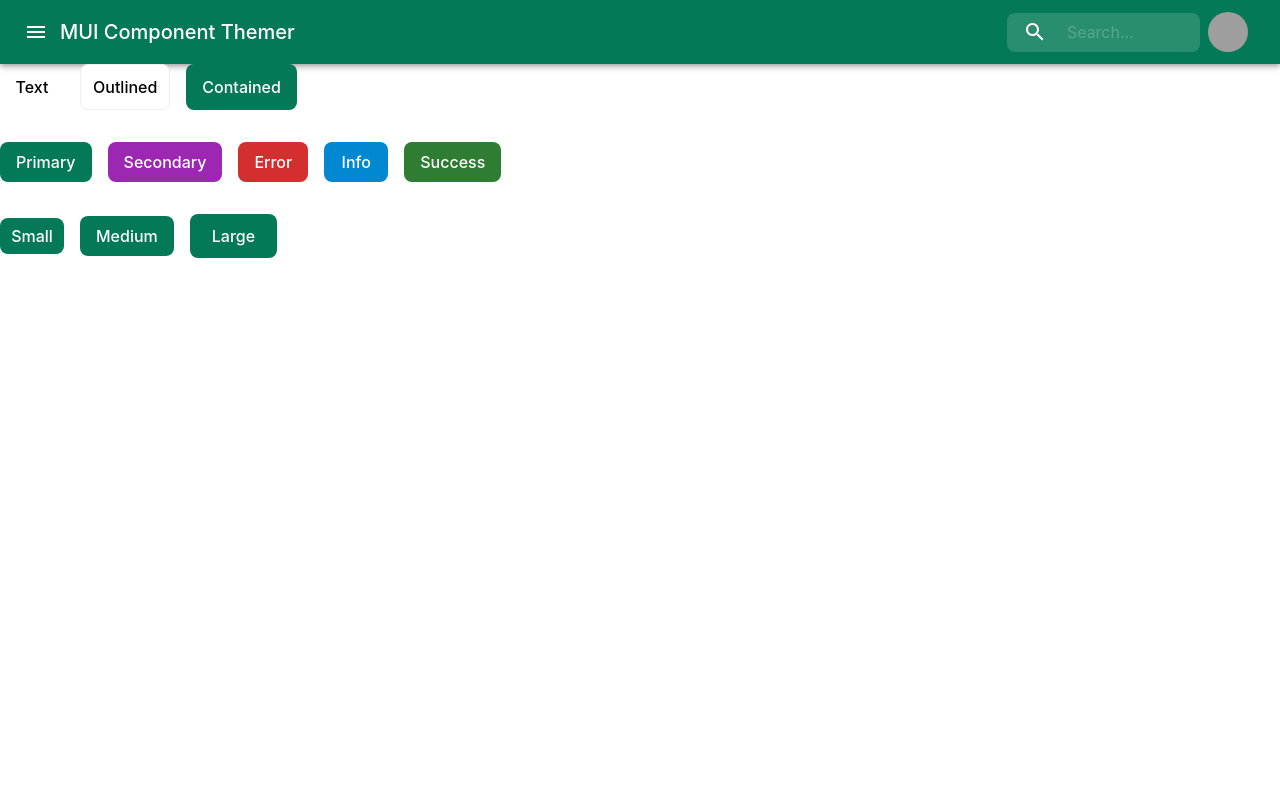
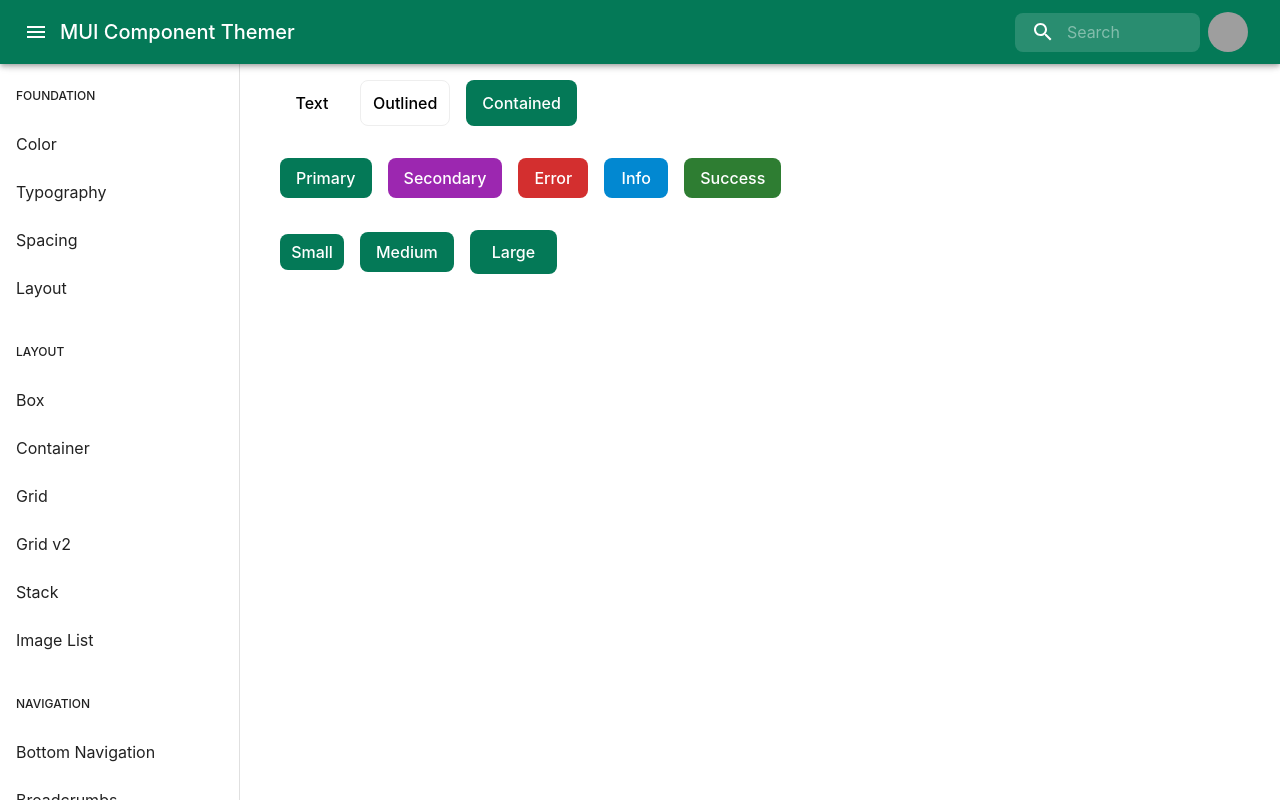
Before and after one commit to karlyitianli/test-mui, a React (Create React App) app: page / in a window 1280 px wide. Built offline with nearby package versions, Linux system fonts and the light colour scheme; grey boxes are pictures that could not be loaded; a web font is replaced by a local one.

Commit message:
added side nav, and fixed positioning

```diff
--- a/src/App.js
+++ b/src/App.js
@@ -6,13 +6,24 @@ import theme from './theme';
 // import { MuiTypography } from './components/MuiTypography';
 import { MuiButton } from './components/MuiButton';
 import { MuiNavbar } from './components/MuiNavbar';
+import Container from '@mui/material/Container';
+import { MuiSidenav } from './components/MuiSidenav';
+import { Stack, Box } from '@mui/material';
 
 function App() {
   return (
     <ThemeProvider theme={theme}>
       <div className="App">
-        < MuiNavbar />
-        < MuiButton />
+        <Stack direction="column" spacing={2}>
+          < MuiNavbar position="fixed" sx={{ zIndex: (theme) => theme.zIndex.drawer + 1 }} />
+          <Stack direction="row" spacing={2}>
+            < MuiSidenav />
+            <Container maxWidth='sm' sx={{ padding:'64px 64px 64px 64px'}}>
+              < MuiButton />
+            </Container>
+          </Stack>
+
+        </Stack>
         {/* <MuiTypography /> */}
         {/* <FormControl>
             <InputLabel htmlFor="my-input">Email address</InputLabel>
--- a/src/components/MuiNavbar.tsx
+++ b/src/components/MuiNavbar.tsx
@@ -6,7 +6,7 @@ import { MuiSearch } from './MuiSearch';
 
 export const MuiNavbar = () => {
   return (
-    <AppBar position="static">
+    <AppBar position="fixed">
       <Toolbar>
         <Stack direction='row' alignItems='center' justifyContent='space-between' width='100%'>
           <Stack direction='row' alignItems='center'>
--- a/src/components/MuiSearch.tsx
+++ b/src/components/MuiSearch.tsx
@@ -29,7 +29,7 @@ const SearchIconWrapper = styled('div')(({ theme }) => ({
 }));
 
 const StyledInputBase = styled(InputBase)(({ theme }) => ({
-    color: alpha(theme.palette.common.white, 0.5),
+    color: theme.palette.common.white,
     fontWeight: '400',
     border: 'none',
     background: alpha(theme.palette.common.white, 0.15),
@@ -37,7 +37,7 @@ const StyledInputBase = styled(InputBase)(({ theme }) => ({
     '& .MuiInputBase-input': {
         padding: '0px',
         // vertical padding + font size from searchIcon
-        paddingLeft: `calc(1em + ${theme.spacing(4)})`,
+        paddingLeft: `calc(1em + ${theme.spacing(3)})`,
         transition: theme.transitions.create('width'),
         [theme.breakpoints.up('sm')]: {
             width: '12ch',
@@ -55,7 +55,7 @@ export const MuiSearch = () => {
                 <SearchIcon />
             </SearchIconWrapper>
             <StyledInputBase
-                placeholder="Search…"
+                placeholder="Search"
                 inputProps={{ 'aria-label': 'search' }}
             />
         </Search>
--- /dev/null
+++ b/src/components/MuiSidenav.tsx
@@ -0,0 +1,179 @@
+import React from 'react';
+import { Drawer, List, ListItem, ListItemText, Toolbar, Typography } from '@mui/material';
+
+export const MuiSidenav = () => {
+    const foundationItems = [
+        { text: 'Color', path: '/color' },
+        { text: 'Typography', path: '/typography' },
+        { text: 'Spacing', path: '/spacing' },
+        { text: 'Layout', path: '/layout' },
+    ];
+
+    const layoutItems = [
+        { text: 'Box', path: '/box' },
+        { text: 'Container', path: '/container' },
+        { text: 'Grid', path: '/grid' },
+        { text: 'Grid v2', path: '/grid-v2' },
+        { text: 'Stack', path: '/stack' },
+        { text: 'Image List', path: '/image-list' },
+    ];
+
+    const navigationItems = [
+        { text: 'Bottom Navigation', path: '/bottom-navigation' },
+        { text: 'Breadcrumbs', path: '/breadcrumbs' },
+        { text: 'Drawer', path: '/drawer' },
+        { text: 'Link', path: '/link' },
+        { text: 'Menu', path: '/menu' },
+        { text: 'Pagination', path: '/pagination' },
+        { text: 'Speed Dial', path: '/speed-dial' },
+        { text: 'Stepper', path: '/stepper' },
+        { text: 'Tabs', path: '/tabs' },
+    ];
+
+    const inputItems = [
+        { text: 'Autocomplete', path: '/autocomplete' },
+        { text: 'Button', path: '/button' },
+        { text: 'Button Group', path: '/button-group' },
+        { text: 'Checkbox', path: '/checkbox' },
+        { text: 'Floating Action Button', path: '/floating-action-button' },
+        { text: 'Radio Group', path: '/radio-group' },
+        { text: 'Rating', path: '/rating' },
+        { text: 'Select', path: '/select' },
+        { text: 'Slider', path: '/slider' },
+        { text: 'Switch', path: '/switch' },
+        { text: 'Text Field', path: '/text-field' },
+        { text: 'Toggle Button', path: '/toggle-button' },
+    ];
+
+    const dataItems = [
+        { text: 'Avatar', path: '/avatar' },
+        { text: 'Badge', path: '/badge' },
+        { text: 'Chip', path: '/chip' },
+        { text: 'Divider', path: '/divider' },
+        { text: 'Icons', path: '/icons' },
+        { text: 'Material Icons', path: '/material-icons' },
+        { text: 'List', path: '/list' },
+        { text: 'Table', path: '/table' },
+        { text: 'Tooltip', path: '/tooltip'},
+        { text: 'Typography', path: '/type'},
+    ];
+
+    const feedbackItems = [
+        { text: 'Alert', path: '/alert' },
+        { text: 'Backdrop', path: '/backdrop' },
+        { text: 'Dialog', path: '/dialog' },
+        { text: 'Progress', path: '/progress' },
+        { text: 'Skeleton', path: '/skeleton' },
+        { text: 'Snackbar', path: '/snackbar' },
+    ];
+
+    const utilsItems = [
+        { text: 'Utils 1', path: '/utils1' },
+        { text: 'Utils 2', path: '/utils2' },
+        { text: 'Utils 3', path: '/utils3' },
+        { text: 'Utils 4', path: '/utils4' },
+        { text: 'Utils 5', path: '/utils5' },
+    ];
+
+    const muixItems = [
+        { text: 'MUI X 1', path: '/muix1' },
+        { text: 'MUI X 2', path: '/muix2' },
+        { text: 'MUI X 3', path: '/muix3' },
+        { text: 'MUI X 4', path: '/muix4' },
+        { text: 'MUI X 5', path: '/muix5' },
+    ];
+
+    return (
+        <Drawer
+            variant="permanent"
+            sx={{
+                position: 'sticky',
+                width: 240,
+                flexShrink: 0,
+                [`& .MuiDrawer-paper`]: { width: 240, boxSizing: 'border-box' },
+            }}
+        >
+            <Toolbar />
+            <Typography variant="overline" component="div" sx={{ px: 2, pt: 2 }}>
+                Foundation
+            </Typography>
+            <List>
+                {foundationItems.map((item, index) => (
+                    <ListItem button key={index} component="a" href={item.path}>
+                        <ListItemText primary={item.text} />
+                    </ListItem>
+                ))}
+            </List>
+            <Typography variant="overline" component="div" sx={{ px: 2, pt: 2 }}>
+                Layout
+            </Typography>
+            <List>
+                {layoutItems.map((item, index) => (
+                    <ListItem button key={index} component="a" href={item.path}>
+                        <ListItemText primary={item.text} />
+                    </ListItem>
+                ))}
+            </List>
+            <Typography variant="overline" component="div" sx={{ px: 2, pt: 2 }}>
+                Navigation
+            </Typography>
+            <List>
+                {navigationItems.map((item, index) => (
+                    <ListItem button key={index} component="a" href={item.path}>
+                        <ListItemText primary={item.text} />
+                    </ListItem>
+                ))}
+            </List>
+            <Typography variant="overline" component="div" sx={{ px: 2, pt: 2 }}>
+                Inputs
+            </Typography>
+            <List>
+                {inputItems.map((item, index) => (
+                    <ListItem button key={index} component="a" href={item.path}>
+                        <ListItemText primary={item.text} />
+                    </ListItem>
+                ))}
+            </List>
+            <Typography variant="overline" component="div" sx={{ px: 2, pt: 2 }}>
+                Data
+            </Typography>
+            <List>
+                {dataItems.map((item, index) => (
+                    <ListItem button key={index} component="a" href={item.path}>
+                        <ListItemText primary={item.text} />
+                    </ListItem>
+                ))}
+            </List>
+            <Typography variant="overline" component="div" sx={{ px: 2, pt: 2 }}>
+                Feedback
+            </Typography>
+            <List>
+                {feedbackItems.map((item, index) => (
+                    <ListItem button key={index} component="a" href={item.path}>
+                        <ListItemText primary={item.text} />
+                    </ListItem>
+                ))}
+            </List>
+            <Typography variant="overline" component="div" sx={{ px: 2, pt: 2 }}>
+                Utils
+            </Typography>
+            <List>
+                {utilsItems.map((item, index) => (
+                    <ListItem button key={index} component="a" href={item.path}>
+                        <ListItemText primary={item.text} />
+                    </ListItem>
+                ))}
+            </List>
+            <Typography variant="overline" component="div" sx={{ px: 2, pt: 2 }}>
+                MUI X
+            </Typography>
+            <List>
+                {muixItems.map((item, index) => (
+                    <ListItem button key={index} component="a" href={item.path}>
+                        <ListItemText primary={item.text} />
+                    </ListItem>
+                ))}
+            </List>
+        </Drawer>
+    );
+};
--- a/src/theme.jsx
+++ b/src/theme.jsx
@@ -2,14 +2,24 @@ import { createTheme } from '@mui/material/styles';
 
 // Create a theme instance.
 const theme = createTheme({
-    shape: {
-        borderRadius: 8,
-    },
     palette: {
         type: 'light',
         primary: {
             main: '#047957',
         },
+    },
+    typography: {
+        fontFamily: [
+            'Untitled Sans',
+            '-apple-system',
+            'sans-serif',
+        ].join(','),
+        overline: {
+            fontWeight: 500,
+        },
+    },
+    shape: {
+        borderRadius: 8,
     },
     components: {
         MuiButton: {
@@ -108,13 +118,6 @@ const theme = createTheme({
             },
         },
     },
-    typography: {
-        fontFamily: [
-            'Untitled Sans',
-            '-apple-system',
-            'sans-serif',
-        ].join(','),
-    },
 });
 
 export default theme;
```
Also changed, not shown: src/components/MuiAppbar.tsx (added, +7 -0 lines).
